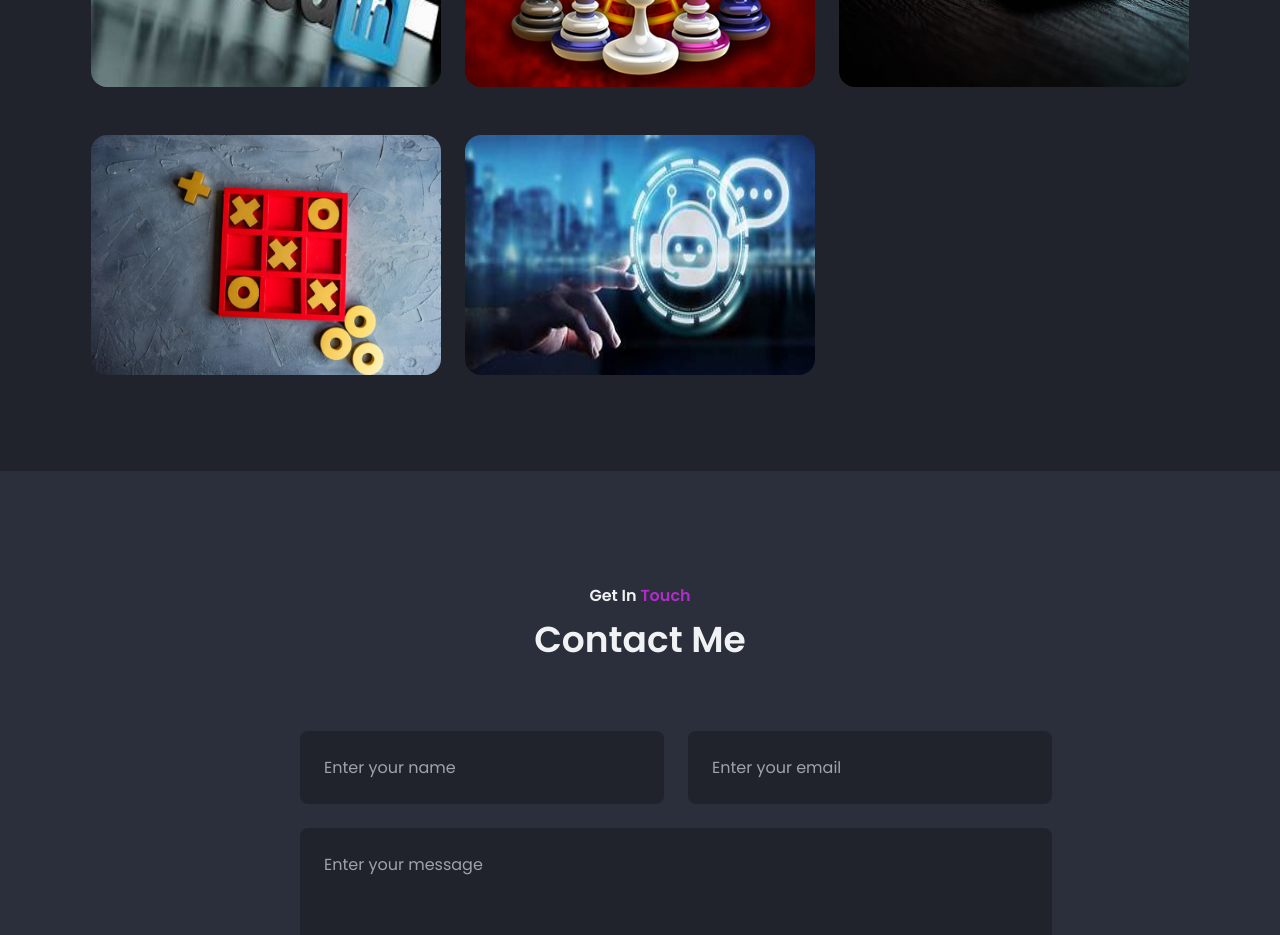
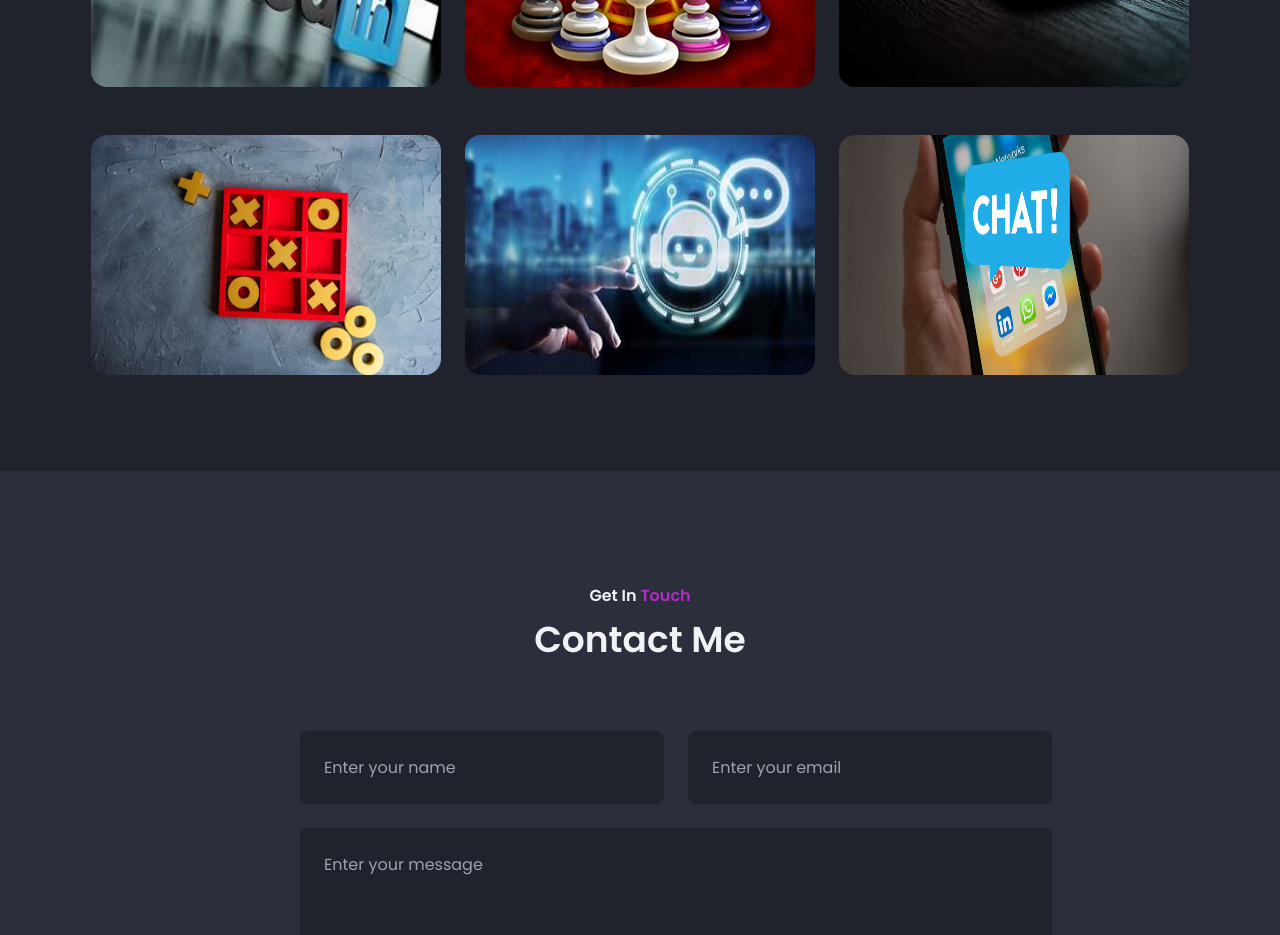
Before and after one commit to Snehadon/Portfolio, a plain HTML site: page index.html in a window 1280 px wide. Shown: the part 3360-4295 px from the top of the page. Drawn offline with nearby package versions, Linux system fonts and the light colour scheme.

Commit message:
Add files via upload

```diff
--- a/index.html
+++ b/index.html
@@ -341,7 +341,21 @@
                      <h2 class="projects__title">Chatbot</h2>
 
                      <a href="https://snehadon.github.io/Chatbot/" class="projects__button">
-                        View Demo <i class="ri-external-link-line"></i>
+                        View Code <i class="ri-external-link-line"></i>
+                     </a>
+                  </div>
+               </article>
+
+               <article class="projects__card">
+                  <img src="assets/img/chat.jpg" alt="project image" class="projects__img">
+
+                  <div class="projects__modal">
+                     <span class="projects__subtitle">Web</span>
+
+                     <h2 class="projects__title">iChat Application</h2>
+
+                     <a href="https://github.com/Snehadon/iChat" class="projects__button">
+                        View Code <i class="ri-external-link-line"></i>
                      </a>
                   </div>
                </article>
```
Also changed, not shown: assets/img/chat.jpg (added).
